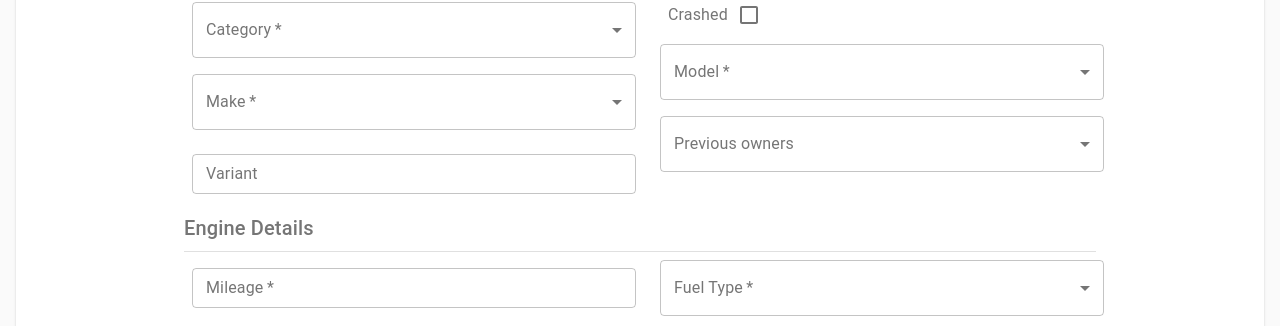
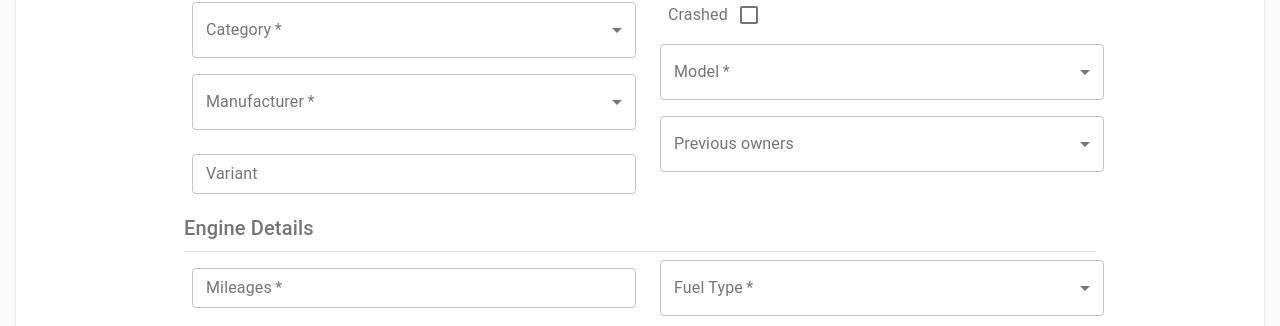
Before and after one commit to panoscool/cars, a React (Create React App) app: page /car/create in a window 1280 px wide. Shown: the part 214-540 px from the top of the page. Built offline with nearby package versions, Linux system fonts and the light colour scheme.

Commit message:
input field renaming

```diff
--- a/src/app/data/CarAttributes.js
+++ b/src/app/data/CarAttributes.js
@@ -19,7 +19,7 @@ export const carCategory = [
   { key: "other", value: "Other" }
 ];
 
-export const carMaker = [
+export const carManufacturer = [
   { key: "audi", value: "Audi" },
   { key: "bmw", value: "BMW" },
   { key: "toyota", value: "Toyota" },
--- a/src/features/Classified/ClassifiedCreate/CarCreate.jsx
+++ b/src/features/Classified/ClassifiedCreate/CarCreate.jsx
@@ -16,7 +16,7 @@ import CheckboxForm from "../../../app/common/forms/CheckboxForm";
 import {
   carOfferType,
   carCategory,
-  carMaker,
+  carManufacturer,
   carCondition,
   carModel,
   carOwners,
@@ -51,7 +51,7 @@ const ClassifiedCreate = () => {
 
   const [inputValues, setInputValues] = useState({
     variant: "",
-    mileage: "",
+    mileages: "",
     engine: "",
     power: "",
     emissions: "",
@@ -68,7 +68,7 @@ const ClassifiedCreate = () => {
   const [selectValues, setSelectValues] = useState({
     offer: "",
     category: "",
-    make: "",
+    manufacturer: "",
     condition: "",
     model: "",
     owners: "",
@@ -135,10 +135,10 @@ const ClassifiedCreate = () => {
                 />
                 <SelectForm
                   required
-                  name="make"
-                  label="Make"
-                  values={selectValues.make}
-                  attributes={carMaker}
+                  name="manufacturer"
+                  label="Manufacturer"
+                  values={selectValues.manufacturer}
+                  attributes={carManufacturer}
                   handleChange={handleSelectChange}
                 />
                 <InputForm
@@ -189,10 +189,10 @@ const ClassifiedCreate = () => {
               <Grid item xs={12} sm={6}>
                 <InputForm
                   required
-                  name="mileage"
-                  label="Mileage"
+                  name="mileages"
+                  label="Mileages"
                   placeholder="km"
-                  values={inputValues.mileage}
+                  values={inputValues.mileages}
                   handleChange={handleInputChange}
                 />
                 <InputForm
```
